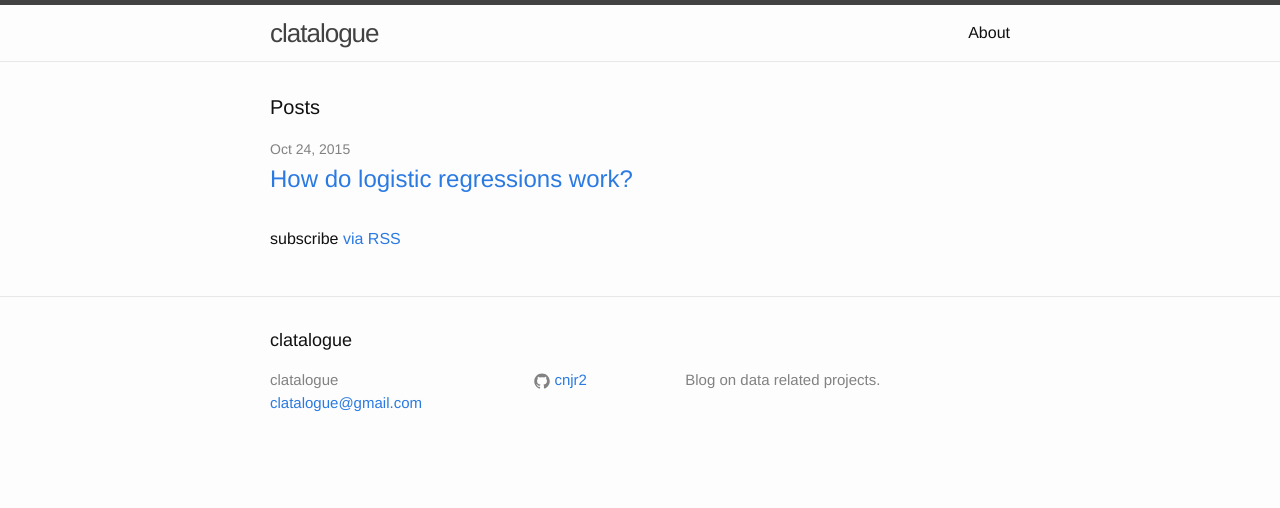
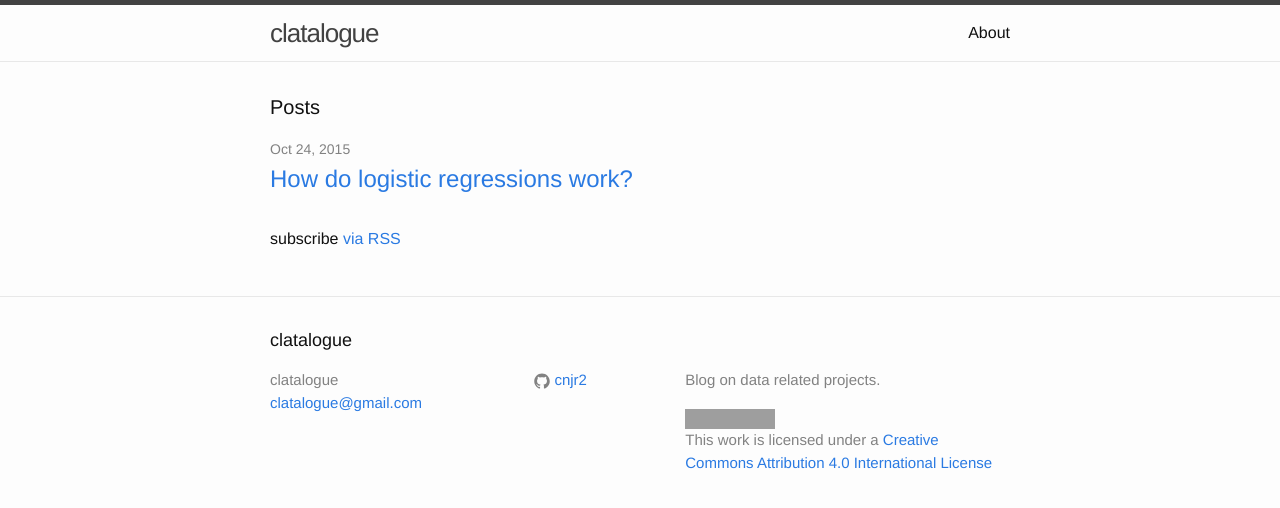
Before and after one commit to cnjr2/cnjr2.github.io, a Jekyll site: the page built from index.html, in a window 1280 px wide. Shown: the top 508 px of the page. Built offline with Jekyll 4.4.1, drawn with Linux system fonts in a browser that asks for light colours; grey boxes are pictures that could not be loaded.

Commit message:
added creative commons widget

```diff
--- a/_includes/footer.html
+++ b/_includes/footer.html
@@ -47,6 +47,9 @@
 
       <div class="footer-col  footer-col-3">
         <p class="text">{{ site.description }}</p>
+
+        <a rel="license" href="http://creativecommons.org/licenses/by/4.0/"><img alt="Creative Commons License" style="border-width:0" src="https://i.creativecommons.org/l/by/4.0/88x31.png" /></a><br />This work is licensed under a <a rel="license" href="http://creativecommons.org/licenses/by/4.0/">Creative Commons Attribution 4.0 International License</a>
+
       </div>
     </div>
 
```
